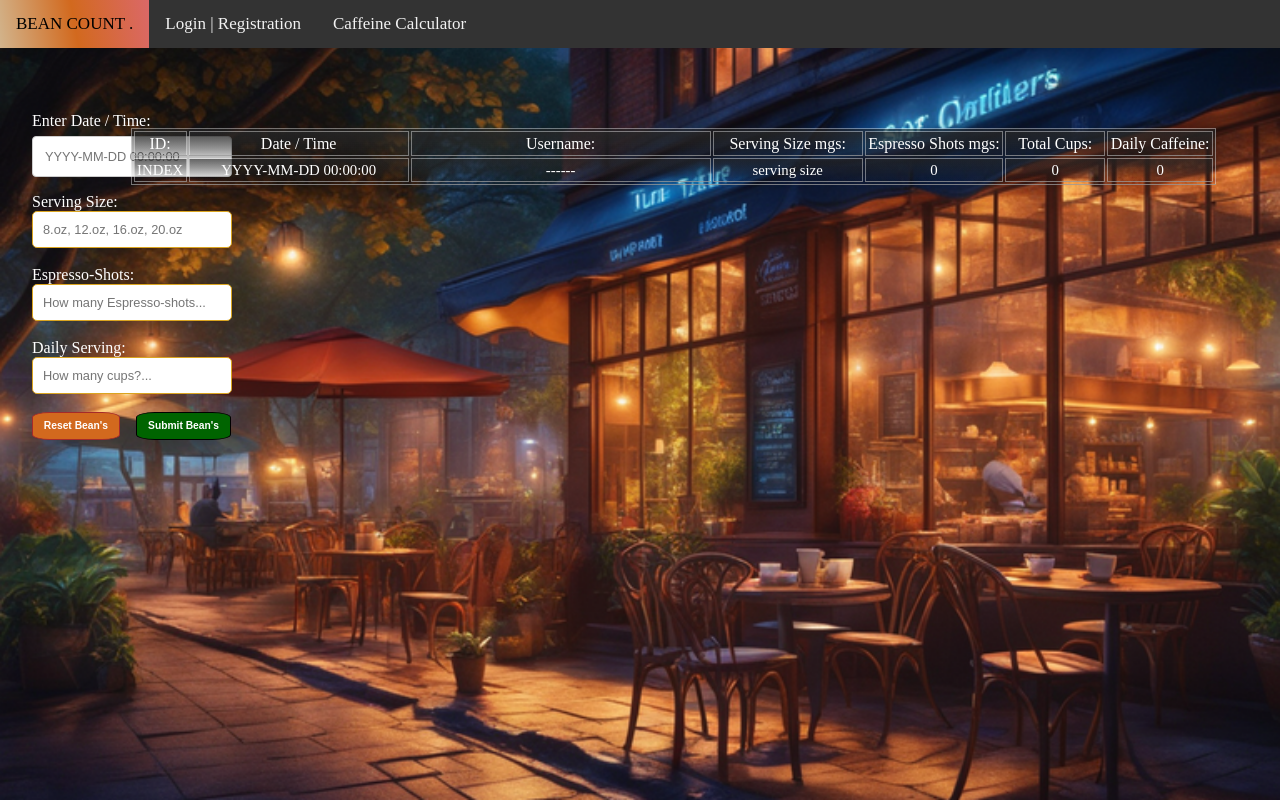
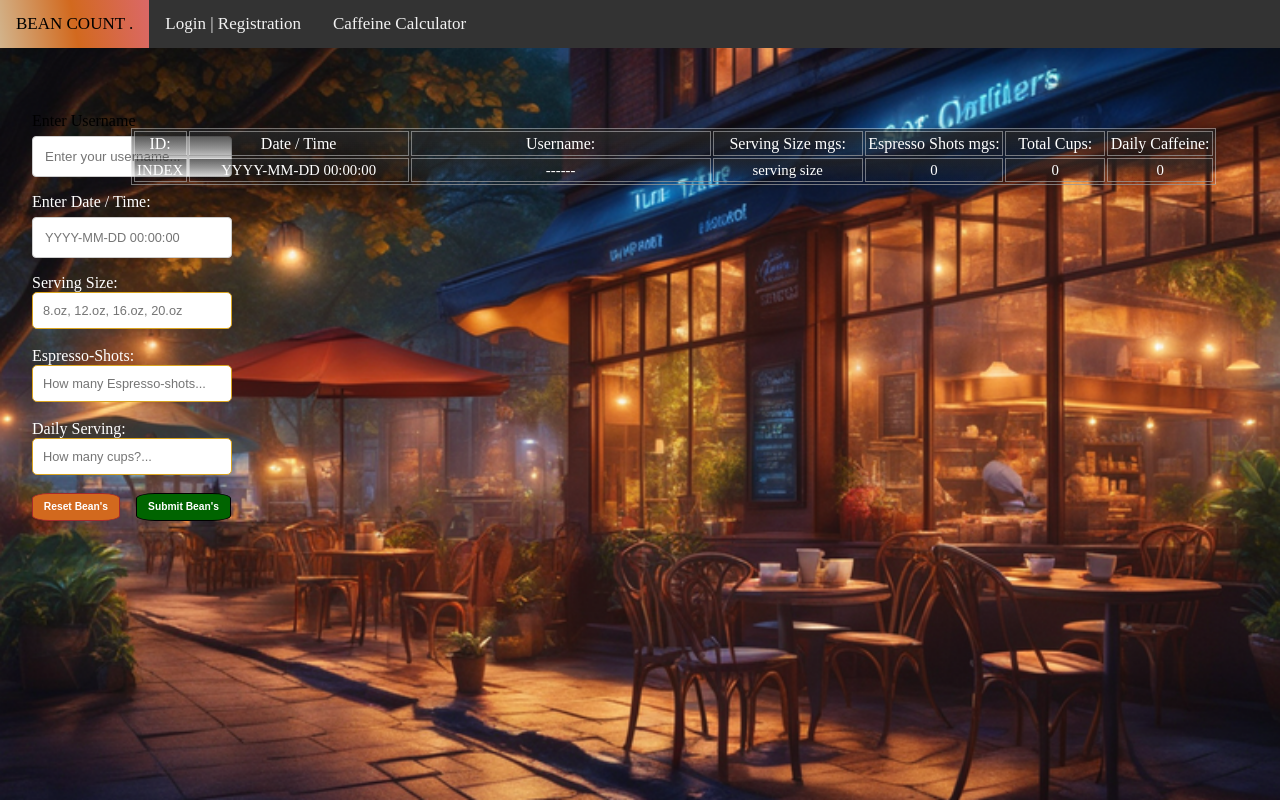
Before and after one commit to sirmay1/beancount-main, a website: page client/beanCalculator.html in a window 1280 px wide. Drawn offline with Linux system fonts and the light colour scheme.

Commit message:
UPDATE: Changed the input method for username. Instead of prompt youll have to enter into the input feild window and click submit

```diff
--- a/client/beanCalculator.html
+++ b/client/beanCalculator.html
@@ -17,6 +17,9 @@
     </header>
     <main class="bean-form">
         <form method="POST" action="client/beanCalculator.php" class="form" id="myForm">
+            <label for="username">Enter Username</label><br/>
+            <input type="text" name="username" id="username" data-name="username" placeholder="Enter your username...">
+            <br/>
             <label for="date" class="label">Enter Date / Time:</label><br/>
             <input type="text" name="date" id="date" class="label-input" data-time="update" placeholder="YYYY-MM-DD 00:00:00"><br/>
             <label for="size" class="label">Serving Size:</label><br/>
```
